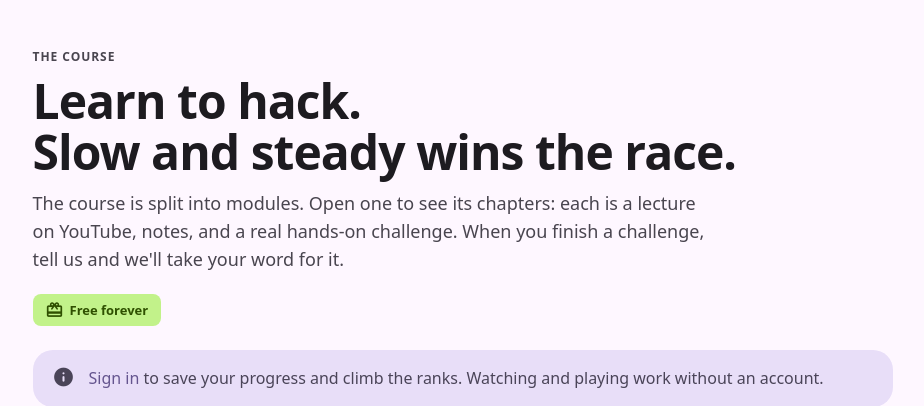
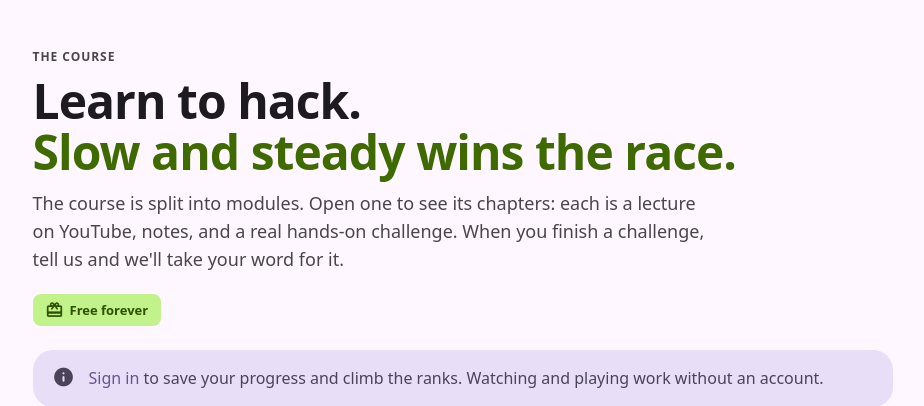
Before and after one commit to politejackal/pwnctual, a Flask app: page /learn in a window 1280 px wide. Shown: the part 73-479 px from the top of the page, without its empty margins (0-924 px from the left). Run offline with Flask 3, Linux system fonts and the light colour scheme; some web fonts are replaced.

Commit message:
Learn headline: "Slow and steady wins the race." in green, like the home hero
Co-Authored-By: Claude Opus 5.5 <noreply@anthropic.com>
Claude-Session: https://claude.ai/code/session_014VYoeWFB7yhykGsKKJwwDg

```diff
--- a/pwnctual/static/css/app.css
+++ b/pwnctual/static/css/app.css
@@ -253,7 +253,7 @@ a.chip:active::after { opacity: .14; }
 
 /* ---------------------------------------------------------------- hero */
 .hero { position: relative; padding: 72px 0 40px; isolation: isolate; }
-.hero h1 em { font-style: normal; color: var(--tertiary); }
+.hero h1 em, .learn-head h1 em { font-style: normal; color: var(--tertiary); }
 .sr-only { position: absolute; width: 1px; height: 1px; padding: 0; margin: -1px; overflow: hidden; clip: rect(0 0 0 0); white-space: nowrap; border: 0; }
 /* rotating headline word: the line resizes smoothly to fit each word */
 .rotator { display: inline-block; position: relative; white-space: nowrap; vertical-align: bottom;
--- a/pwnctual/templates/learn.html
+++ b/pwnctual/templates/learn.html
@@ -5,7 +5,7 @@
 <div class="wrap">
   <header class="learn-head">
     <div class="label">The course</div>
-    <h1 class="display-s">Learn to hack.<br>Slow and steady wins the race.</h1>
+    <h1 class="display-s">Learn to hack.<br><em>Slow and steady wins the race.</em></h1>
     <p class="lede muted">The course is split into modules. Open one to see its chapters: each is a lecture
       on YouTube, notes, and a real hands-on challenge. When you finish a challenge, tell us and we'll take your word for it.</p>
     <div class="row" style="gap:8px">
```
